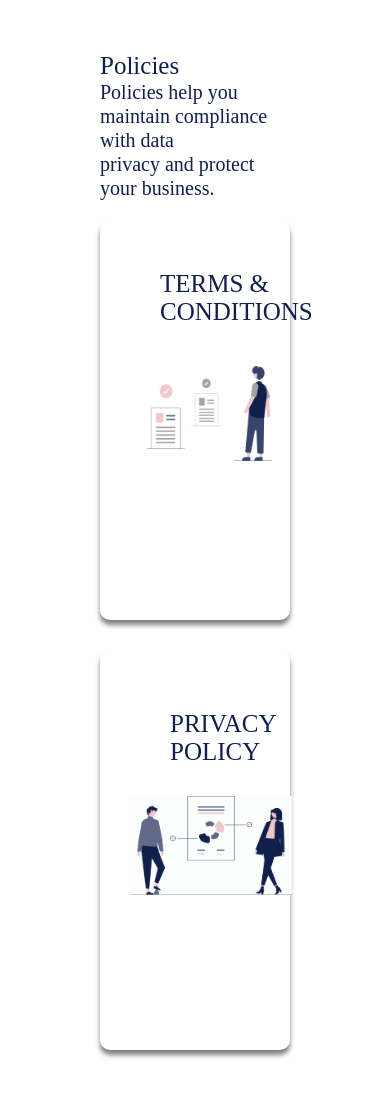
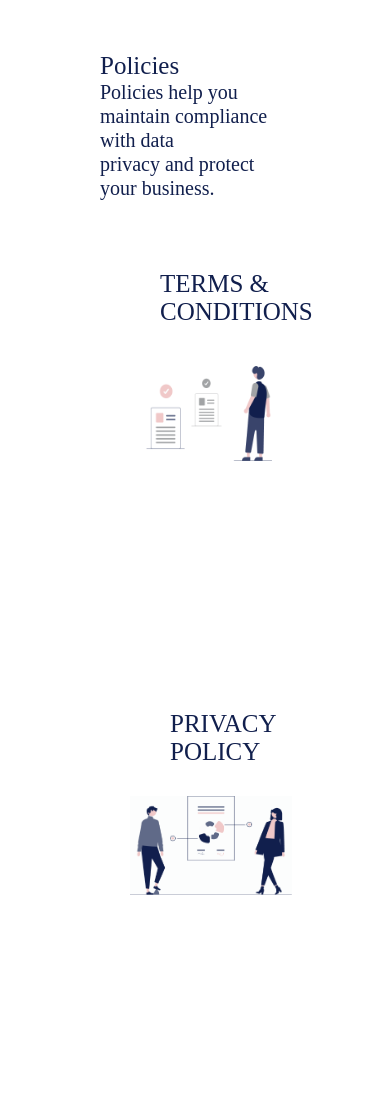
Before and after one commit to FManuel-22/Welcome, a plain HTML site: page index.html in a window 390 px wide. Shown: the part 259-1356 px from the top of the page. Drawn offline with Linux system fonts and the light colour scheme; a script that the page names is missing.

Commit message:
committed

```diff
--- a/css/wel.css
+++ b/css/wel.css
@@ -222,6 +222,7 @@ aside {
 
 
 @media (max-width: 900px) {
+
     .container {
         display: block;
 
@@ -241,9 +242,6 @@ aside {
         margin-top: 40px;
     }
 
-    .date, .time {
-        display: none;
-    }
 
     .bars, .close {
         display: block;
@@ -275,7 +273,7 @@ aside {
 
 
 
-@media (max-width: 768px) {
+@media (max-width: 780px) {
 
     .terms{
         position: relative;
@@ -296,6 +294,7 @@ aside {
         display: flex;
         flex-direction: column;
         height: 450px;
+        box-shadow: none;
     }
 
     .middle-container{
@@ -303,6 +302,7 @@ aside {
         display: flex;
         flex-direction: column;
         height: 450px;
+        box-shadow: none;
       }
 
 
@@ -349,6 +349,7 @@ aside {
         display: flex;
         flex-direction: column;
         height: 400px;
+        box-shadow: none;
     }
 
     .middle-container{
@@ -356,6 +357,7 @@ aside {
         display: flex;
         flex-direction: column;
         height: 400px;
+        box-shadow: none;
       }
 
 
```
